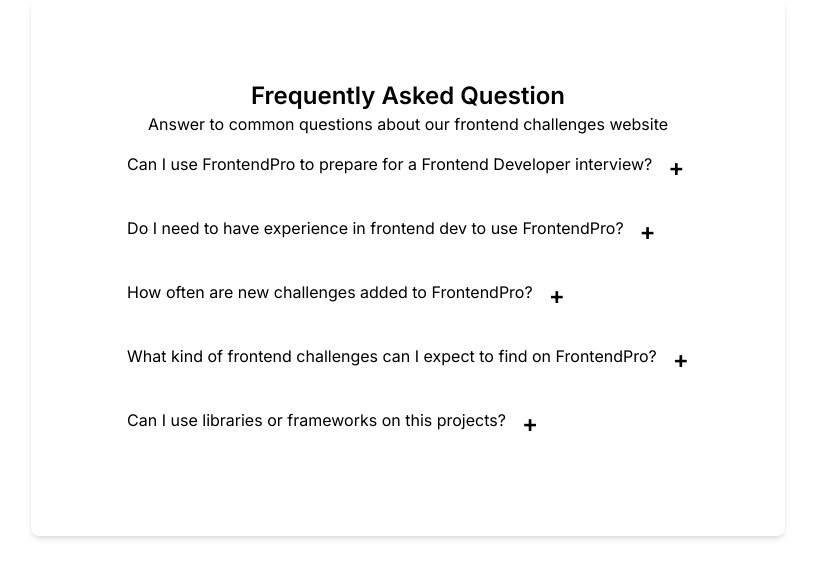
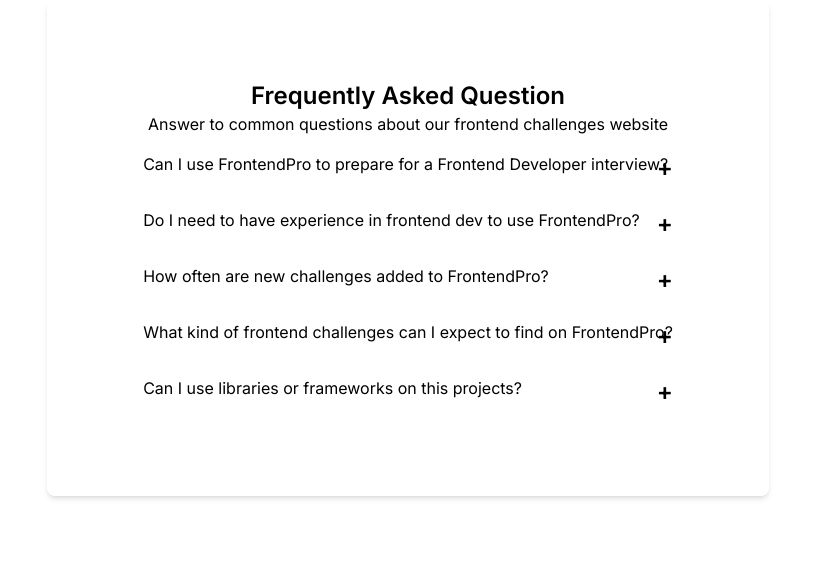
Before and after one commit to ainunnfh/accordion-component, a Next.js app: page / in a window 1280 px wide. Shown: the top 578 px of the page, without its empty margins (232-1047 px from the left). Built offline with nearby package versions, Linux system fonts and the light colour scheme.

Commit message:
💄update (question lists): add relative flex to container

```diff
--- a/src/component/QuestionLists.tsx
+++ b/src/component/QuestionLists.tsx
@@ -2,7 +2,7 @@
 import React, { useState } from "react";
 
 interface IProps {
-  color?: string;
+  color: string;
   question: string;
   answer: string;
 }
@@ -11,15 +11,11 @@
   const [openQuestion, setopenQuestion] = useState(false);
   return (
     <>
-      <div className="">
-        <div
-          className={`p-4 rounded-sm flex flex-row ${
-            props.color ? `bg-${props.color}` : ""
-          }`}
-        >
+      <div className="relative flex flex-col">
+        <div className={`p-4 rounded-sm ${`bg-${props.color}-300`}`}>
           <p>{props.question}</p>
           <button
-            className="ml-4 font-semibold sm:text-xl md:text-2xl"
+            className="absolute right-0 top-0 m-4 font-semibold sm:text-xl md:text-2xl"
             onClick={() => setopenQuestion(!openQuestion)}
           >
             {openQuestion ? "x" : "+"}
```
